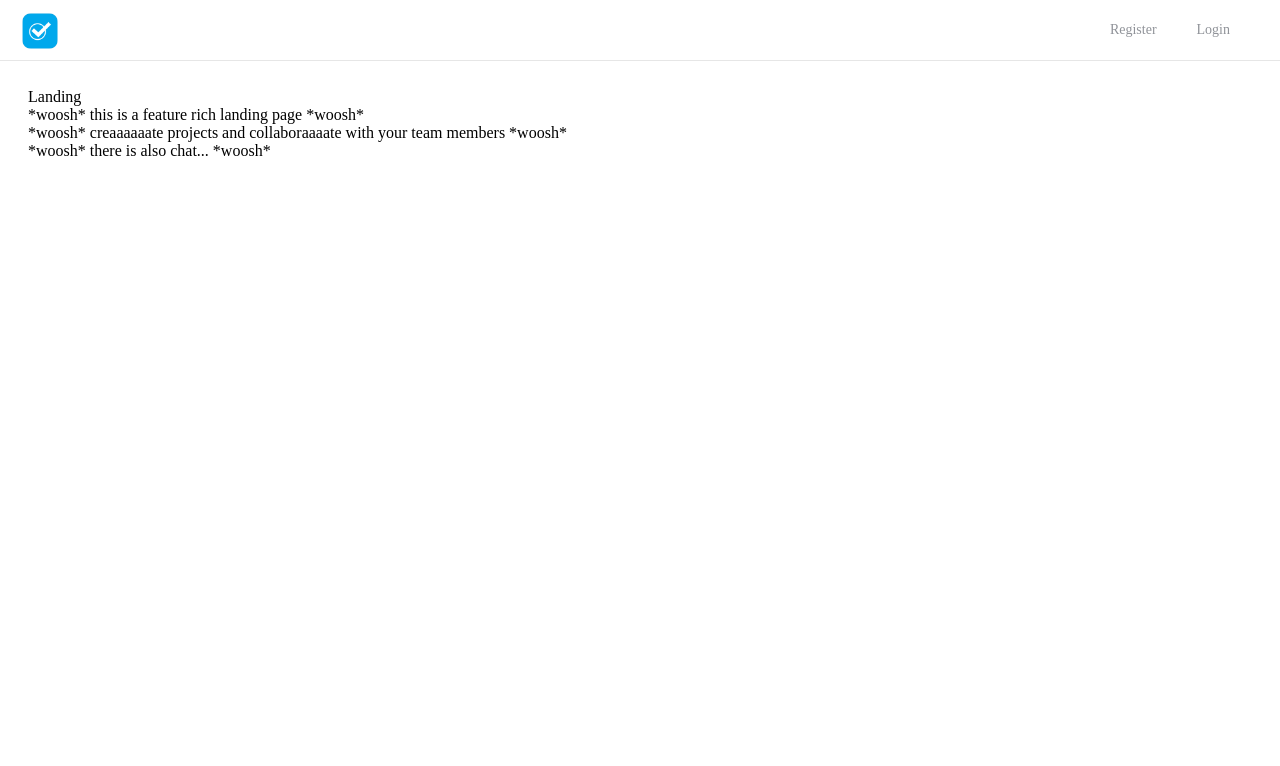
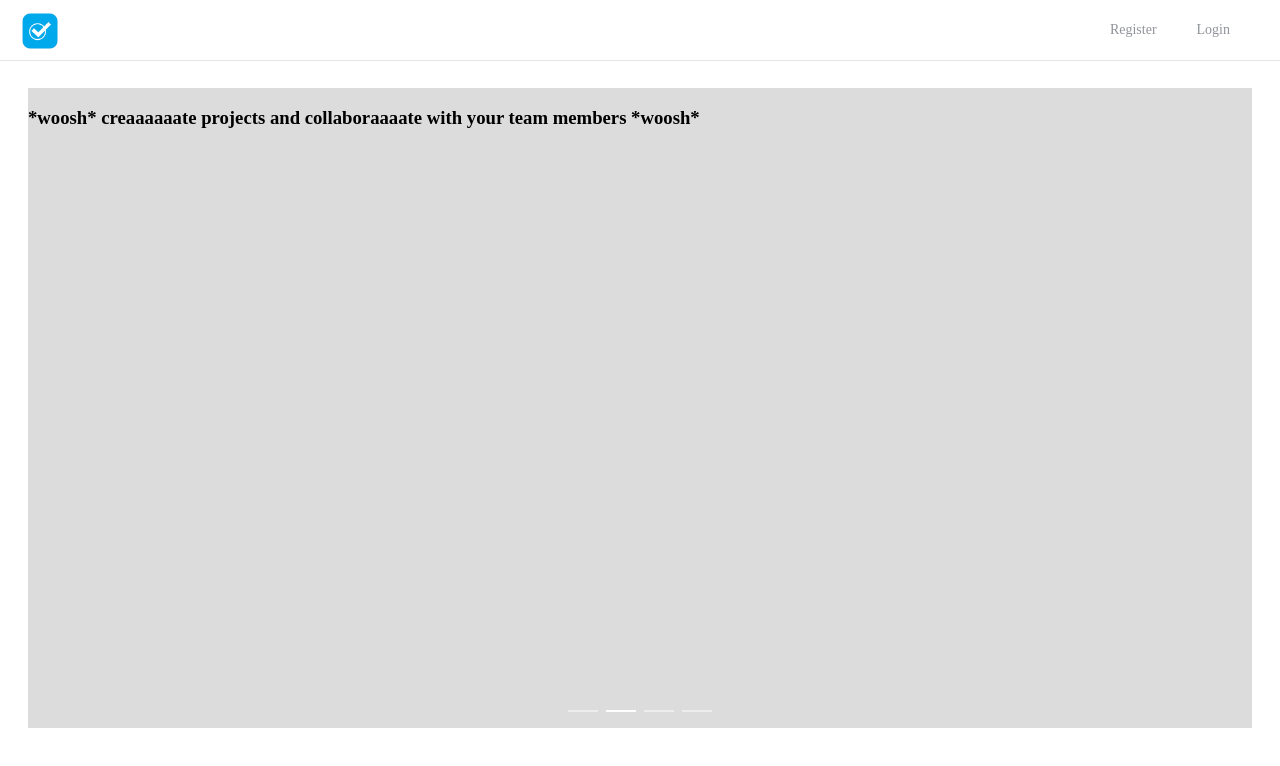
Before and after one commit to m-sallam/eon-teams, a Vue app: page /landing in a window 1280 px wide. Shown: the top 766 px of the page. Built offline with nearby package versions, Linux system fonts and the light colour scheme.

Commit message:
landing imporvements!!!!!

```diff
--- a/src/views/Landing.vue
+++ b/src/views/Landing.vue
@@ -1,12 +1,19 @@
 <template>
   <div>
-    Landing
-    <br/>
-    *woosh* this is a feature rich landing page *woosh*
-    <br/>
-    *woosh* creaaaaaate projects and collaboraaaate with your team members *woosh*
-    <br/>
-    *woosh* there is also chat... *woosh*
+    <el-carousel trigger="click" height="80vh" style="background-color: gainsboro">
+      <el-carousel-item >
+        <h3>*woosh* this is a feature rich landing page *woosh*</h3>
+      </el-carousel-item>
+      <el-carousel-item >
+          <h3>*woosh* creaaaaaate projects and collaboraaaate with your team members *woosh*</h3>
+      </el-carousel-item>
+      <el-carousel-item >
+          <h3>*woosh* there is also chat... *woosh*</h3>
+      </el-carousel-item>
+      <el-carousel-item >
+          <h3>Just login or register, dude!</h3>
+      </el-carousel-item>
+    </el-carousel>
   </div>
 </template>
 
```
